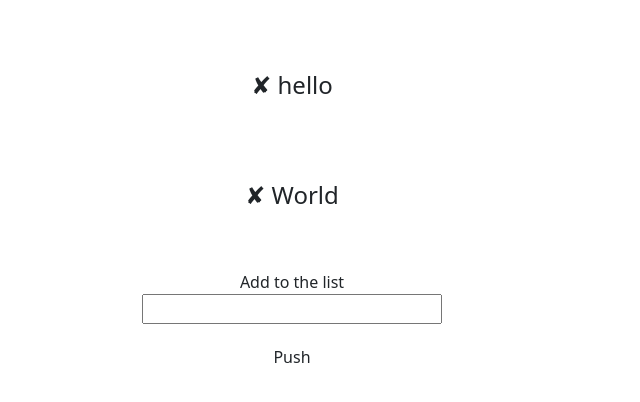
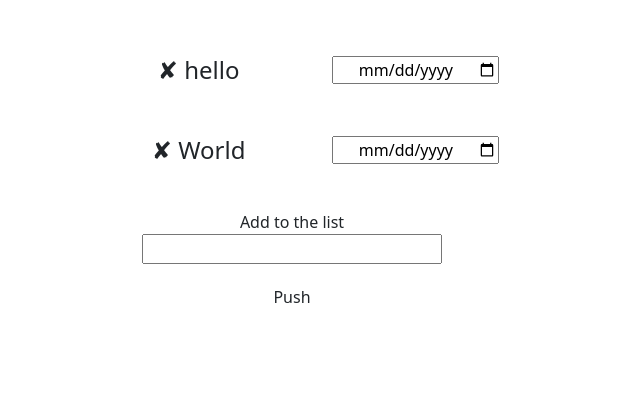
Before and after one commit to Waldemar-00/ReactTransitionGroup, a React (Create React App) app: page / in a window 1280 px wide. Shown: the top 402 px of the page, without its empty margins (348-988 px from the left). Built offline with nearby package versions, Linux system fonts and the light colour scheme.

Commit message:
input type date

```diff
--- a/src/App.css
+++ b/src/App.css
@@ -56,6 +56,7 @@
 .ul {
   display: flex;
   flex-direction: column;
+  flex-grow: 2;
   align-items: center;
   row-gap: 40px;
   list-style: none;
@@ -64,16 +65,12 @@
   padding-top: 50px
 }
 li {
-  display: inline-block;
-  width: 300px;
+  width: 100%;
   height: 70px;
   text-align: center;
   font-size: 24px;
   line-height: 70px;
   cursor: pointer;
-}
-li span {
-  padding-right: 12px
 }
 .wrap {
   display: flex;
@@ -83,7 +80,9 @@ li span {
   text-align: center;
 }
 .input {
-  display: block;
+  display: flex;
+  flex-direction: column;
+  flex-grow: 2;
   margin: 0 auto;
   text-align: center;
 }
@@ -100,3 +99,11 @@ label {
   margin-top: 14px;
   border-radius: 4px;
 }
+.notation {
+  display: flex;
+  flex-direction: row;
+  gap: 0 20px;
+  align-items: center;
+  width: 100%;
+  height: 40px;
+}
--- a/src/TodoList.js
+++ b/src/TodoList.js
@@ -5,8 +5,7 @@ function TodoList() {
   const [array, setArray] = useState([{ text: 'hello', id: v4() }, { text: 'World', id: v4() }])
   const [input, setInput] = useState('')
   useEffect(() => {
-    console.log(array)
-  }, [array])
+  }, [])
   function onChange(e) {
     setInput(e.target.value)
   }
@@ -27,7 +26,10 @@ function TodoList() {
             array.map(({text, id}) => {
               return (
                 <Fragment key={id}>
-                  <li id={id} onClick={onDeleteInput}>&#10008; {text}</li>
+                  <div className="notation">
+                    <li id={id} onClick={onDeleteInput}>&#10008; {text}</li>
+                    <input type="date" className='date' />
+                  </div>
                 </Fragment>
               )
             })
```
